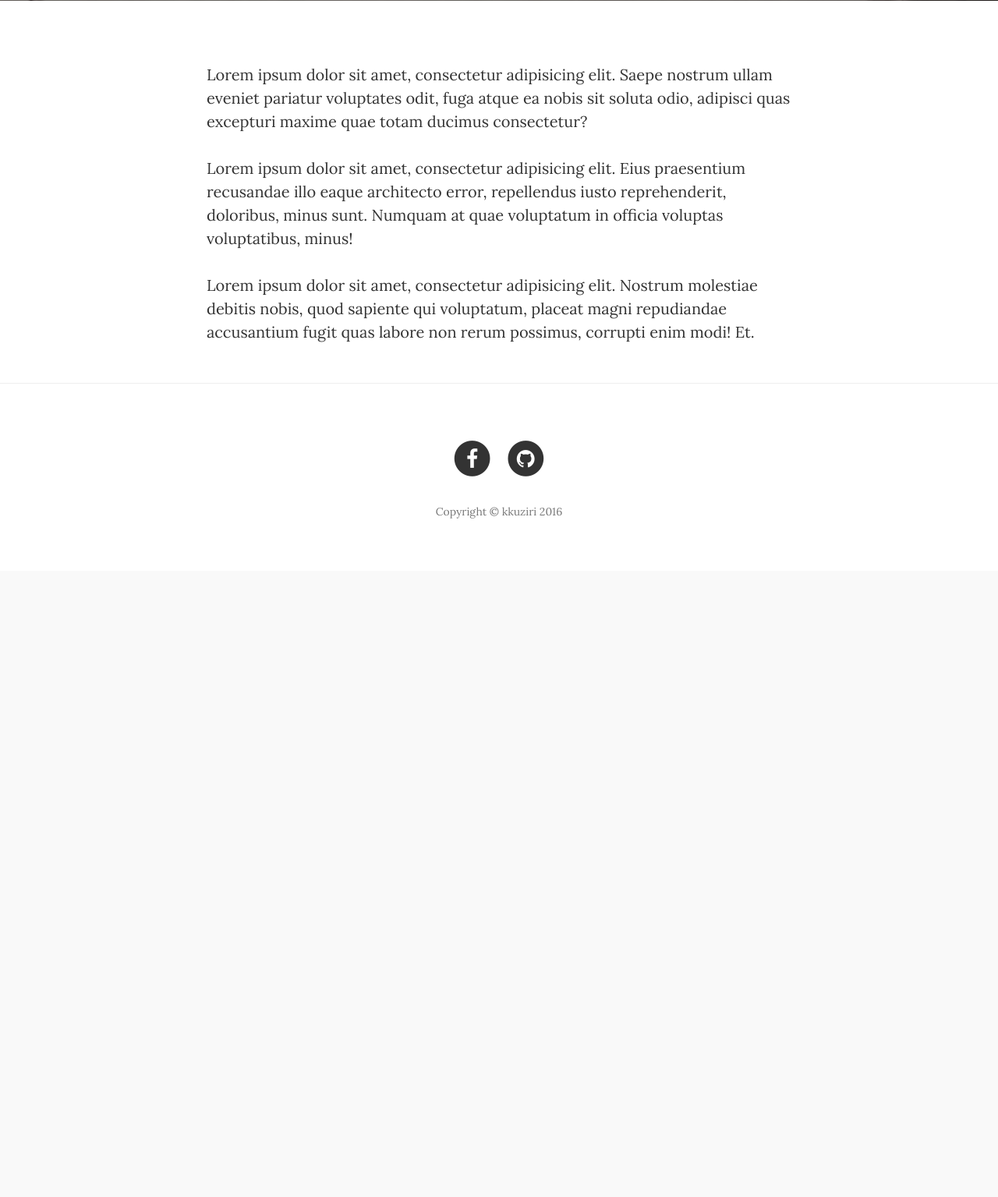
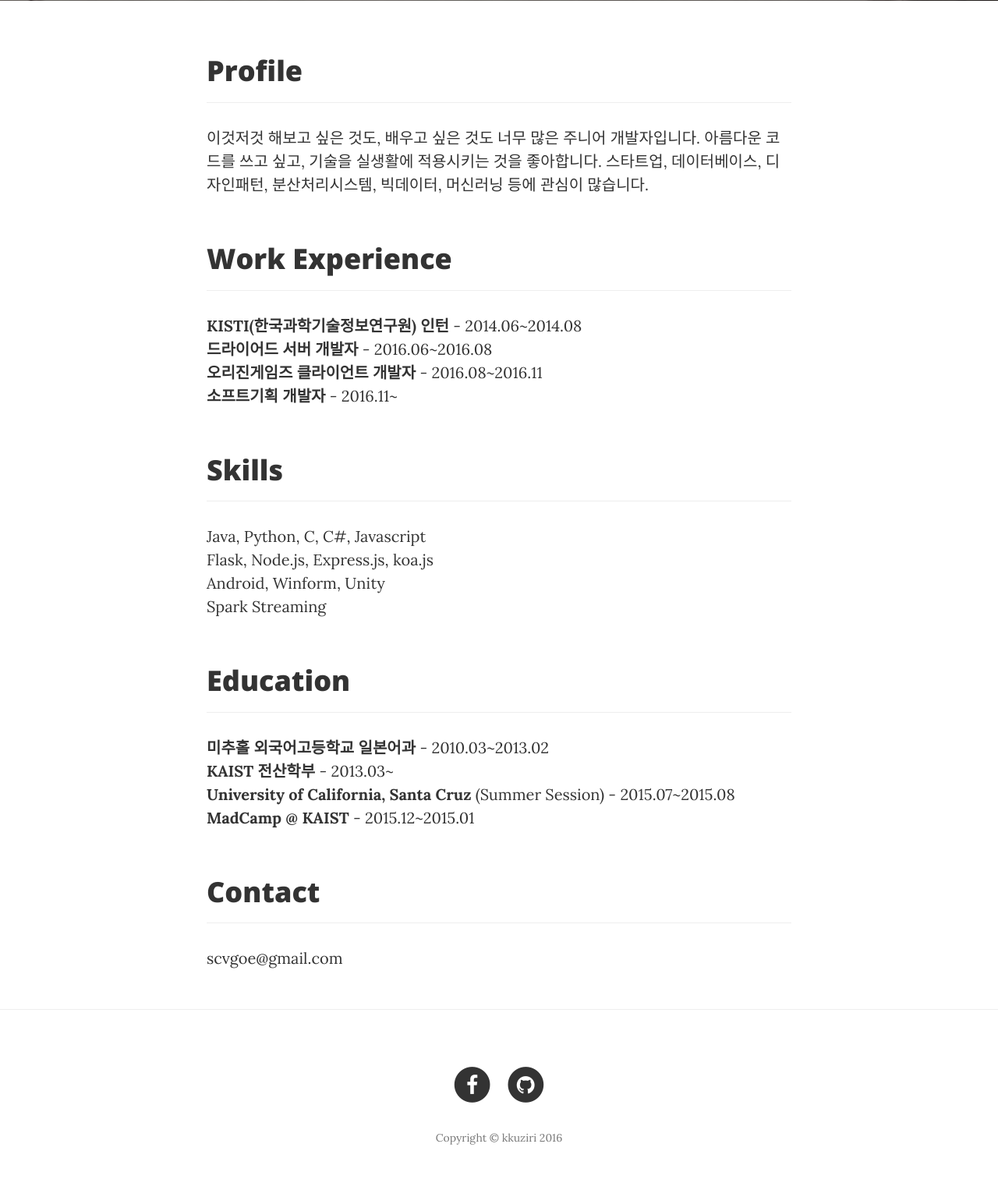
Before and after one commit to scvgoe/kkuziri, a Flask app: page /about in a window 1280 px wide. Shown: the part 437-1972 px from the top of the page at 78% size. Before the commit the page ends 1102 px from the top, so only its background shows below. Run offline with Flask 2, Linux system fonts and the light colour scheme; some libraries are stand-ins or nearby versions.

Commit message:
about me updated

```diff
--- a/kkuziri/templates/about.html
+++ b/kkuziri/templates/about.html
@@ -21,9 +21,34 @@
 <div class="container">
     <div class="row">
         <div class="col-lg-8 col-lg-offset-2 col-md-10 col-md-offset-1">
-            <p>Lorem ipsum dolor sit amet, consectetur adipisicing elit. Saepe nostrum ullam eveniet pariatur voluptates odit, fuga atque ea nobis sit soluta odio, adipisci quas excepturi maxime quae totam ducimus consectetur?</p>
-            <p>Lorem ipsum dolor sit amet, consectetur adipisicing elit. Eius praesentium recusandae illo eaque architecto error, repellendus iusto reprehenderit, doloribus, minus sunt. Numquam at quae voluptatum in officia voluptas voluptatibus, minus!</p>
-            <p>Lorem ipsum dolor sit amet, consectetur adipisicing elit. Nostrum molestiae debitis nobis, quod sapiente qui voluptatum, placeat magni repudiandae accusantium fugit quas labore non rerum possimus, corrupti enim modi! Et.</p>
+            <h1>Profile</h1>
+            <hr />
+            <p>이것저것 해보고 싶은 것도, 배우고 싶은 것도 너무 많은 주니어 개발자입니다. 아름다운 코드를 쓰고 싶고, 기술을 실생활에 적용시키는 것을 좋아합니다. 스타트업, 데이터베이스, 디자인패턴, 분산처리시스템, 빅데이터, 머신러닝 등에 관심이 많습니다.<br />
+            <br /></p>
+            <h1>Work Experience</h1>
+            <hr />
+            <p><strong>KISTI(한국과학기술정보연구원) 인턴</strong> - 2014.06~2014.08 <br />
+            <strong>드라이어드 서버 개발자</strong> - 2016.06~2016.08<br />
+            <strong>오리진게임즈 클라이언트 개발자</strong> - 2016.08~2016.11 <br />
+            <strong>소프트기획 개발자</strong> - 2016.11~<br />
+            <br /></p>
+            <h1>Skills</h1>
+            <hr />
+            <p>Java, Python, C, C#, Javascript<br />
+            Flask, Node.js, Express.js, koa.js<br />
+            Android, Winform, Unity<br />
+            Spark Streaming<br />
+            <br /></p>
+            <h1>Education</h1>
+            <hr />
+            <p><strong>미추홀 외국어고등학교 일본어과</strong> - 2010.03~2013.02<br />
+            <strong>KAIST 전산학부</strong> - 2013.03~<br />
+            <strong>University of California, Santa Cruz</strong> (Summer Session) - 2015.07~2015.08<br />
+            <strong>MadCamp @ KAIST</strong> - 2015.12~2015.01<br />
+            <br /></p>
+            <h1>Contact</h1>
+            <hr />
+            <p>scvgoe@gmail.com</p>
         </div>
     </div>
 </div>
```
Also changed, not shown: 1 other file.
